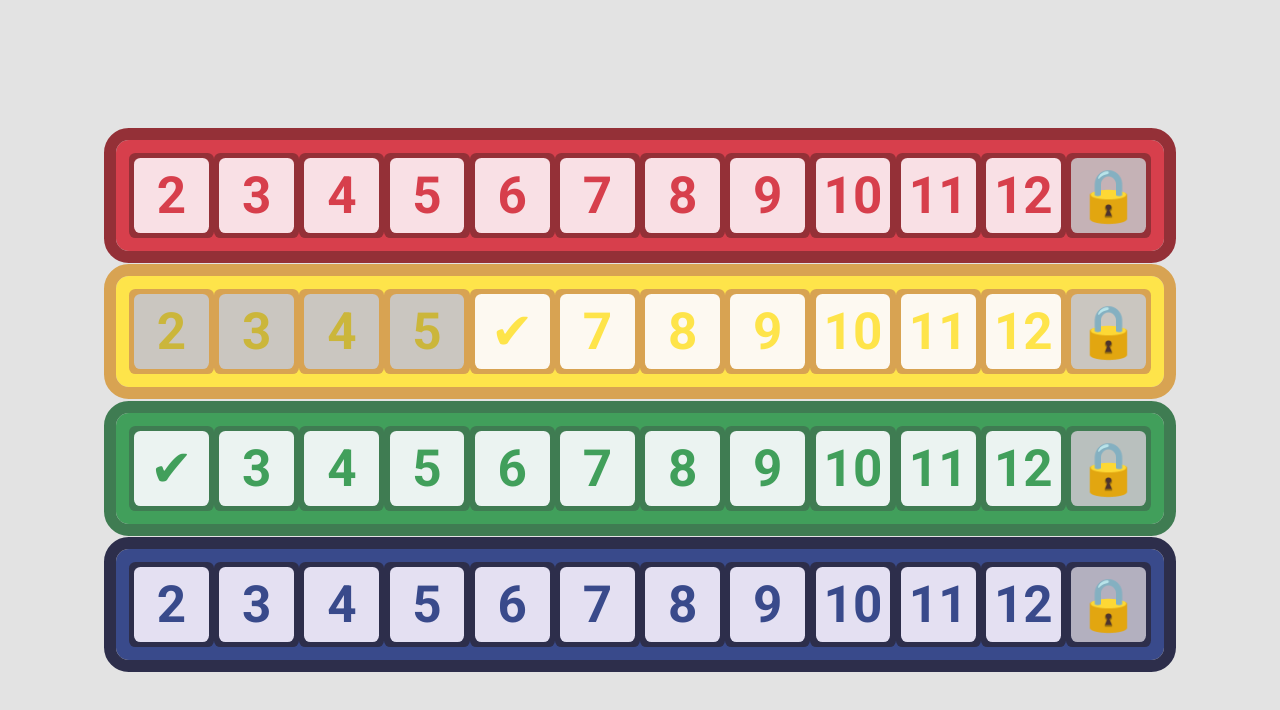
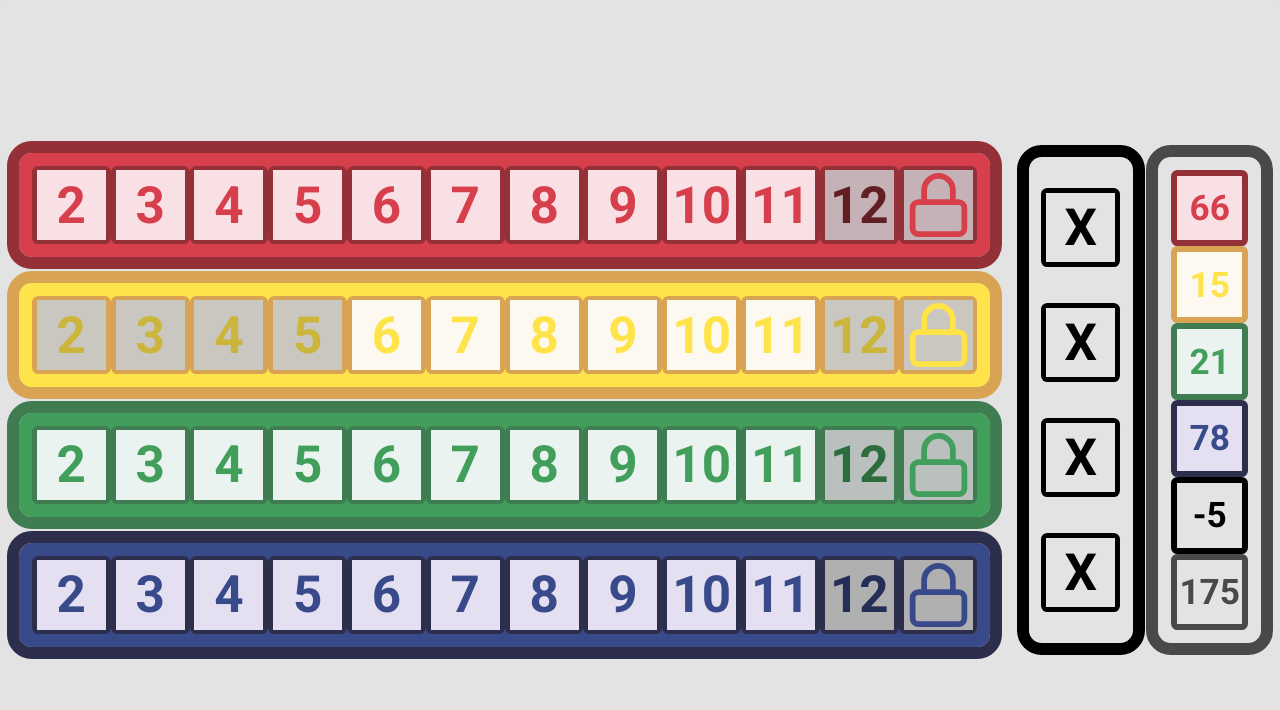
Before and after one commit to markfortedev/QuixxTrackingSheet, a plain HTML site: page index.html in a window 1280 px wide. Drawn offline with Linux system fonts and the light colour scheme.

Commit message:
scratch and score

```diff
--- a/index.css
+++ b/index.css
@@ -8,10 +8,9 @@ body {
     margin: 0;
     display: flex;
     align-items: center;
-    justify-content: center;
+    justify-content: space-around;
     width: 100vw;
     height: 100vh;
-    font-family: 'Architects Daughter', cursive;
     font-family: 'Roboto', sans-serif;
 }
 
@@ -37,6 +36,11 @@ body {
     background-color: #943037;
 }
 
+.total td.red {
+    background-color: #f9e0e5;
+    border-color: #943037
+}
+
 .red button {
     background-color: #f9e0e5;
 }
@@ -50,6 +54,10 @@ body {
     background-color: #ffeee5;
 }
 
+.red img {
+    filter: invert(28%) sepia(58%) saturate(7167%) hue-rotate(344deg) brightness(102%) contrast(69%);
+}
+
 .yellow {
     background-color: #fee44a;
     outline-color: #d8a352;
@@ -58,6 +66,11 @@ body {
 
 .yellow td {
     background-color: #d8a352;
+}
+
+.total td.yellow {
+    background-color: #fdf9f1;
+    border-color: #d8a352
 }
 
 .yellow button {
@@ -73,6 +86,10 @@ body {
     background-color: #fefff2;
 }
 
+.yellow img {
+    filter: invert(90%) sepia(64%) saturate(1701%) hue-rotate(320deg) brightness(109%) contrast(104%);
+}
+
 .green {
     background-color: #419f5b;
     outline-color: #3f7c52;
@@ -81,6 +98,11 @@ body {
 
 .green td {
     background-color: #3f7c52;
+}
+
+.total td.green {
+    background-color: #ebf3f1;
+    border-color: #3f7c52
 }
 
 .green button {
@@ -96,6 +118,10 @@ body {
     background-color: #f6faff;
 }
 
+.green img {
+    filter: invert(56%) sepia(21%) saturate(1032%) hue-rotate(84deg) brightness(90%) contrast(92%);
+}
+
 .blue {
     background-color: #394a8b;
     outline-color: #2d2e4b;
@@ -104,6 +130,11 @@ body {
 
 .blue td {
     background-color: #2d2e4b;
+}
+
+.total td.blue {
+    background-color: #e4e0f2;
+    border-color: #2d2e4b
 }
 
 .blue button {
@@ -119,12 +150,51 @@ body {
     background-color: #faecff;
 }
 
+.blue img {
+    filter: invert(22%) sepia(44%) saturate(1392%) hue-rotate(199deg) brightness(102%) contrast(84%);
+}
+
+.scratch {
+    background-color: #e3e3e3;
+    outline-color: #000000;
+    color: #000000
+}
+
+.scratch td {
+    background-color: #000000;
+}
+
+.total td.scratch {
+    background-color: #e3e3e3;
+    border-color: #000000
+}
+
+.scratch button {
+    background-color: #e3e3e3;
+}
+
+.blue button:disabled {
+    background-color: #b0b0b0;
+}
+
+.scratch button:hover:enabled {
+    background-color: #fcfcfc;
+}
+
+.total {
+    background-color: #e3e3e3;
+    outline-color: #494949;
+    color: #494949
+}
+
 tbody {
     display: flex;
 }
 
 tr {
     display: flex;
+    justify-content: space-around;
+    align-content: space-around;
 }
 
 td {
@@ -149,56 +219,103 @@ button:hover:enabled {
     cursor: pointer;
 }
 
+img {
+    width: 100%;
+    height: 100%;
+}
+
 @media (orientation: landscape) {
-    tbody {
+
+    body {
+        flex-direction: row;
+        font-size: 4vw;
+        border-radius: 0.5vw;
+    }
+
+    .card-main {
         flex-direction: column;
     }
-    tr {
+    .card-main tr {
         flex-direction: row;
     }
+
+    .card-score {
+        flex-direction: row;
+    }
+    .card-score tr {
+        flex-direction: column;
+    }
+
     td {
-        width: 6.5vw;
-        height: 6.5vw;
+        width: 6vw;
+        height: 6vw;
         border-radius: 0.5vw;
     }
+
+    .total td {
+        box-sizing: border-box;
+        border-width: 0.5vw;
+        border-style: solid;
+        font-size: 2.75vw;
+    }
+
     .spacer {
         height: 2vw;
+    }
+    .card-score .spacer {
+        width: 2vw;
     }
     .row {
         padding: 1vw;
         outline-width: 1vw;
         border-radius: 1vw;
     }
-    button {
-        font-size: 4vw;
-        border-radius: 0.5vw;
-    }
 
 }
 
 @media (orientation: portrait) {
-    tbody {
+    body {
+        flex-direction: column;
+        font-size: 4vh;
+        border-radius: 0.5vh;
+    }
+
+    .card-main {
+        flex-direction: row;
+    }
+    .card-main tr {
+        flex-direction: column;
+    }
+
+    .card-score {
+        flex-direction: column;
+    }
+    .card-score tr {
         flex-direction: row;
     }
 
-    tr {
-        flex-direction: column;
-    }
     td {
-        width: 6.5vh;
-        height: 6.5vh;
+        width: 6vh;
+        height: 6vh;
         border-radius: 0.5vh;
     }
+
+    .total td {
+        box-sizing: border-box;
+        border-width: 0.5vh;
+        border-style: solid;
+        font-size: 2.75vh;
+    }
+
     .spacer {
         width: 2.5vh;
+    }
+    .card-score .spacer {
+        height: 2.5vh;
     }
     .row {
         padding: 1vh;
         outline-width: 1vh;
         border-radius: 1vh;
     }
-    button {
-        font-size: 4vh;
-        border-radius: 0.5vh;
-    }
 }
--- a/index.html
+++ b/index.html
@@ -10,7 +10,7 @@
 </head>
 <body>
 <table>
-    <tbody>
+    <tbody class="card-main">
         <tr class="row red">
             <td>
                 <button>2</button>
@@ -43,10 +43,10 @@
                 <button>11</button>
             </td>
             <td>
-                <button>12</button>
+                <button disabled>12</button>
             </td>
             <td>
-                <button disabled>🔒</button>
+                <button disabled><img src="lock.svg" alt="lock"></button>
             </td>
         </tr>
         <tr class="spacer"></tr>
@@ -64,7 +64,7 @@
                 <button disabled>5</button>
             </td>
             <td>
-                <button>✔</button>
+                <button>6</button>
             </td>
             <td>
                 <button>7</button>
@@ -82,16 +82,16 @@
                 <button>11</button>
             </td>
             <td>
-                <button>12</button>
+                <button disabled>12</button>
             </td>
             <td>
-                <button disabled>🔒</button>
+                <button disabled><img src="lock.svg" alt="lock"></button>
             </td>
         </tr>
         <tr class="spacer"></tr>
         <tr class="row green">
             <td>
-                <button>✔</button>
+                <button>2</button>
             </td>
             <td>
                 <button>3</button>
@@ -121,10 +121,10 @@
                 <button>11</button>
             </td>
             <td>
-                <button>12</button>
+                <button disabled>12</button>
             </td>
             <td>
-                <button disabled>🔒</button>
+                <button disabled><img src="lock.svg" alt="lock"></button>
             </td>
         </tr>
         <tr class="spacer"></tr>
@@ -160,10 +160,49 @@
                 <button>11</button>
             </td>
             <td>
-                <button>12</button>
+                <button disabled>12</button>
             </td>
             <td>
-                <button disabled>🔒</button>
+                <button disabled><img src="lock.svg" alt="lock"></button>
+            </td>
+        </tr>
+    </tbody>
+</table>
+<table>
+    <tbody class="card-score">
+        <tr class="row scratch">
+            <td>
+                <button>X</button>
+            </td>
+            <td>
+                <button>X</button>
+            </td>
+            <td>
+                <button>X</button>
+            </td>
+            <td>
+                <button>X</button>
+            </td>
+        </tr>
+        <tr class="spacer"></tr>
+        <tr class="row total">
+            <td class="red">
+                66
+            </td>
+            <td class="yellow">
+                15
+            </td>
+            <td class="green">
+                21
+            </td>
+            <td class="blue">
+                78
+            </td>
+            <td class="scratch">
+                -5
+            </td>
+            <td>
+                175
             </td>
         </tr>
     </tbody>
```
Also changed, not shown: lock.svg (added).
